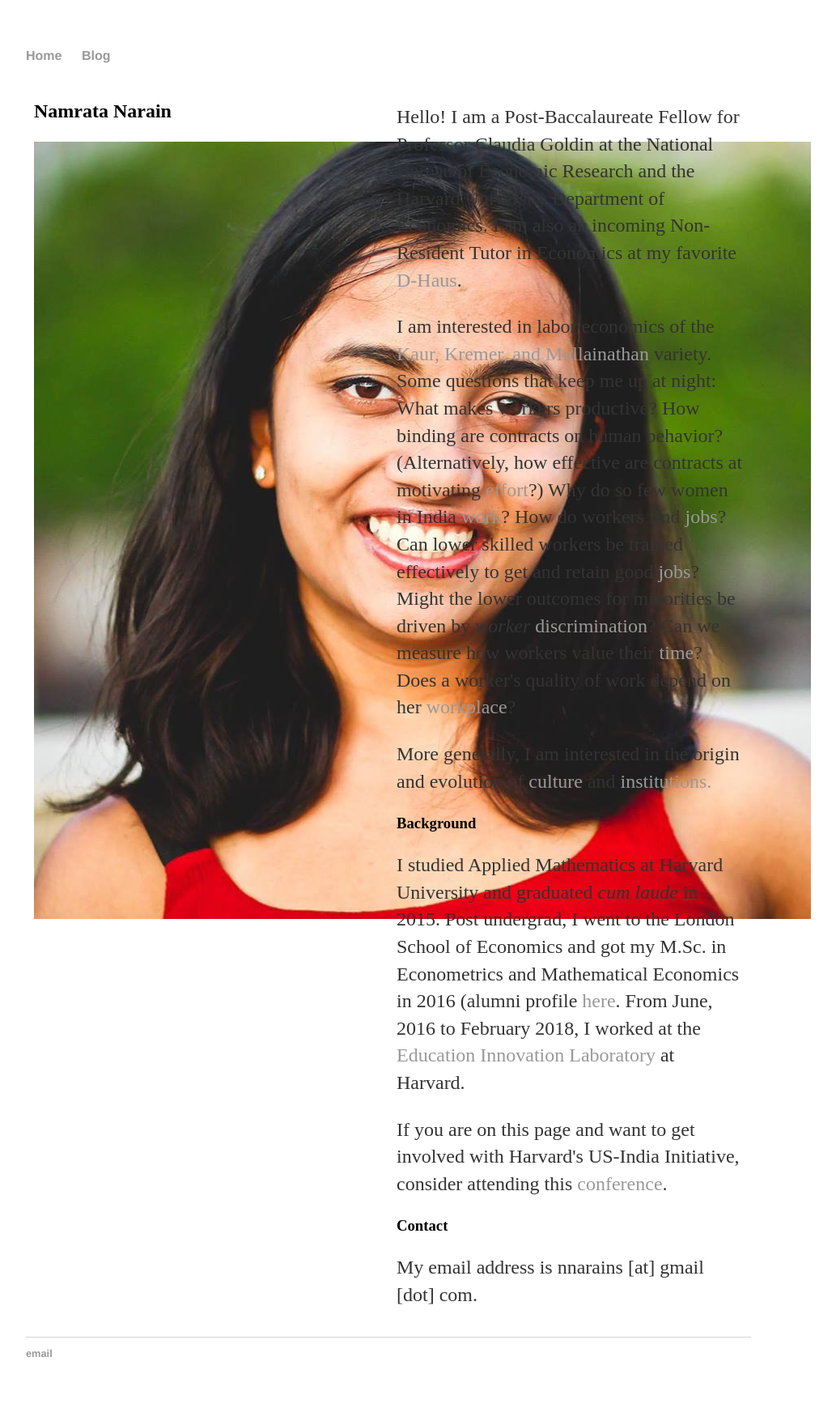
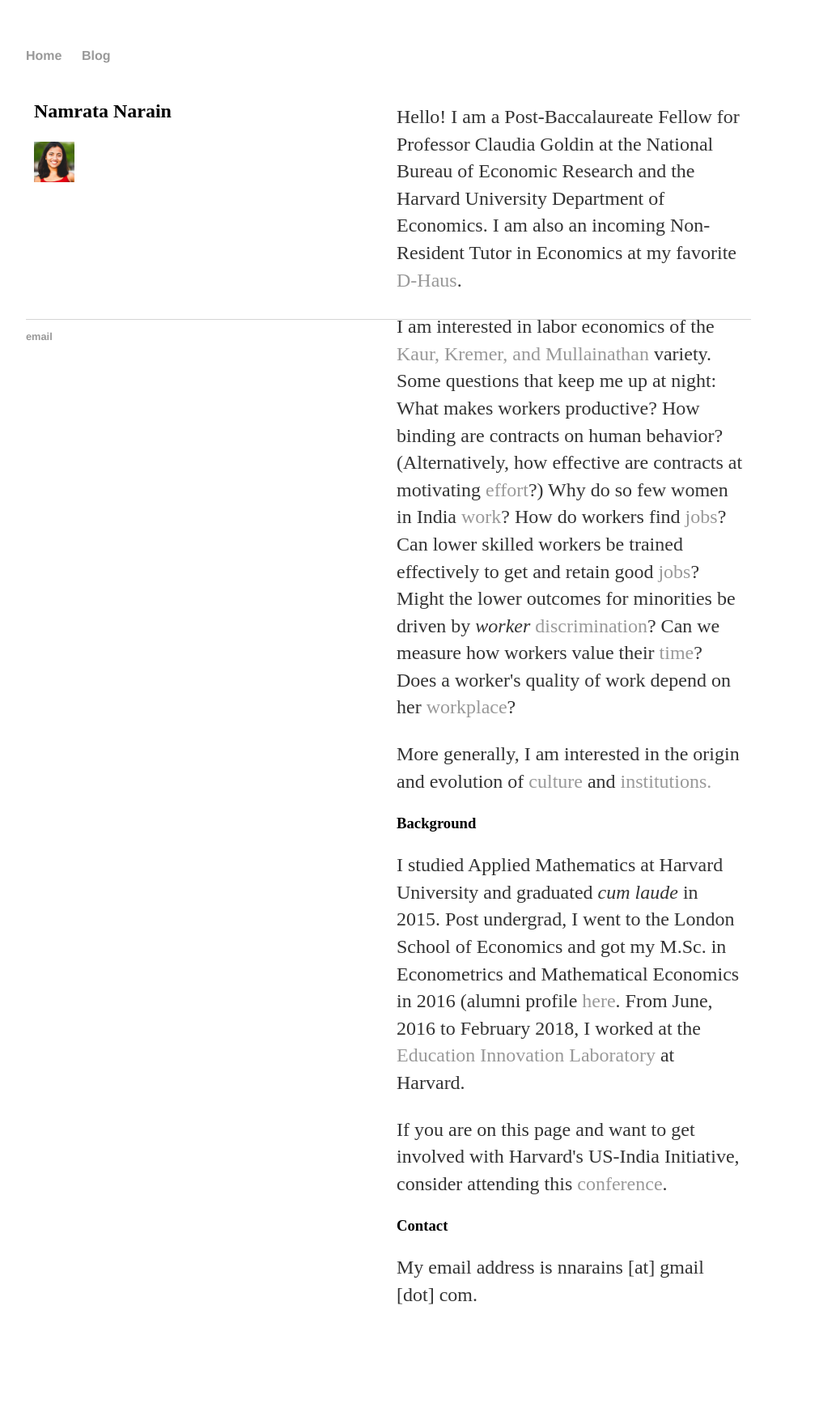
Before and after one commit to namsaxena/namsaxena.github.io, a Jekyll site: the page index.html, which Jekyll copies as it is, in a window 1280 px wide. Shown: the whole page at 81% size, without its empty margins (160-1193 px from the left). Built offline with Jekyll 4.4.1, drawn with Linux system fonts in a browser that asks for light colours; after the commit the page ends 1617 px from its top, so only the background shows below that.

Commit message:
Update index.html

```diff
--- a/index.html
+++ b/index.html
@@ -6,6 +6,7 @@
 			<link rel="stylesheet" type="text/css" href="/css/main.css">
 
 			<meta name="viewport" content="width=device-width, initial-scale=1">
+
 			<style>
 			* {
 			    box-sizing: border-box;
@@ -16,6 +17,7 @@
 			    float: left;
 			    width: 50%;
 			    padding: 10px;
+			    height: 300px; /* Should be removed. Only for demonstration */
 			}
 
 			/* Clear floats after the columns */
@@ -23,14 +25,6 @@
 			    content: "";
 			    display: table;
 			    clear: both;
-			}
-
-			/* Responsive layout - makes the two columns stack on top of each other instead of next to each other */
-			@media screen and (max-width: 600px) {
-			    .column {
-				width: 100%;
-				height: auto;
-			    }
 			}
 			</style>
 
@@ -48,7 +42,7 @@
 	  <div class="column" >
 	    <h2>Namrata Narain </h2>
 	    <p>
-		<img src="https://namsaxena.github.io/images/Narain_Picture.jpg"
+		<img src="https://namsaxena.github.io/images/Narain_Picture.jpg" width="50"
 
 		     />
 		</p>
```
Lines whose indentation alone changed are shown as unchanged.
